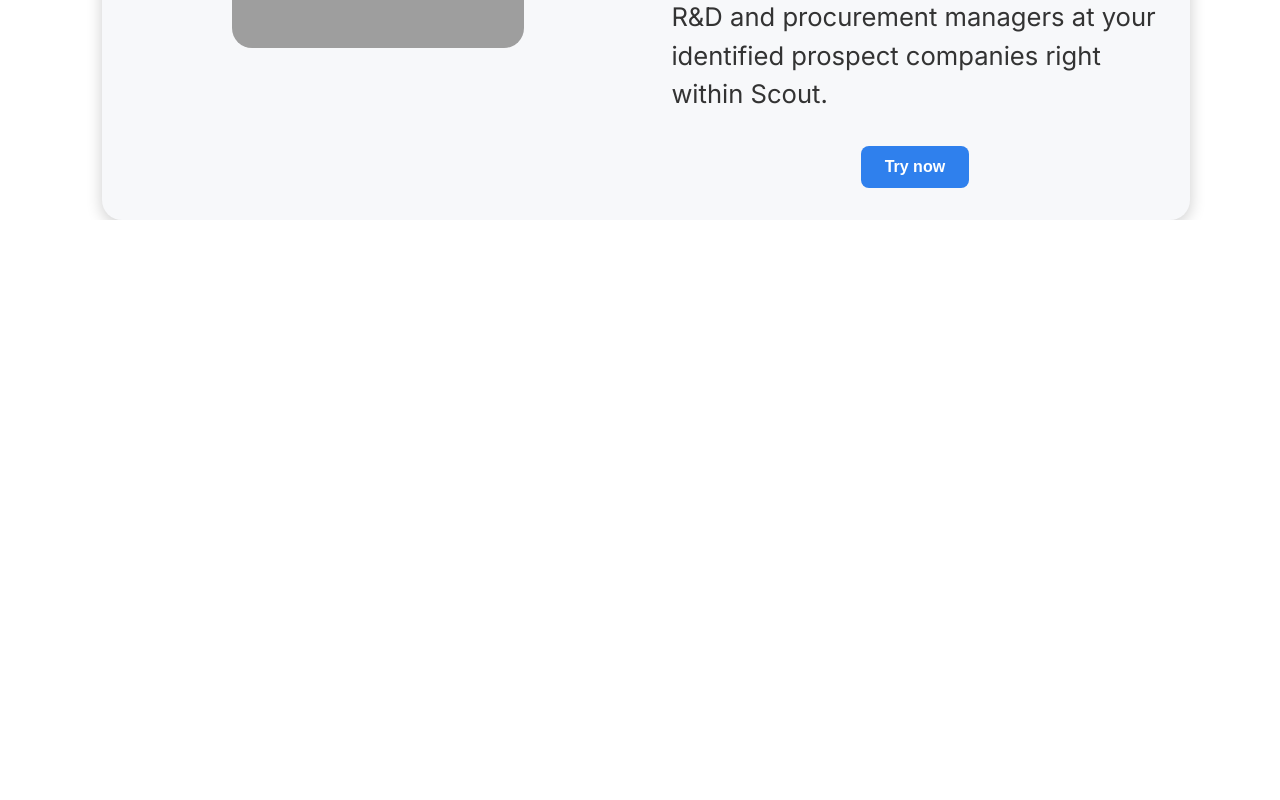
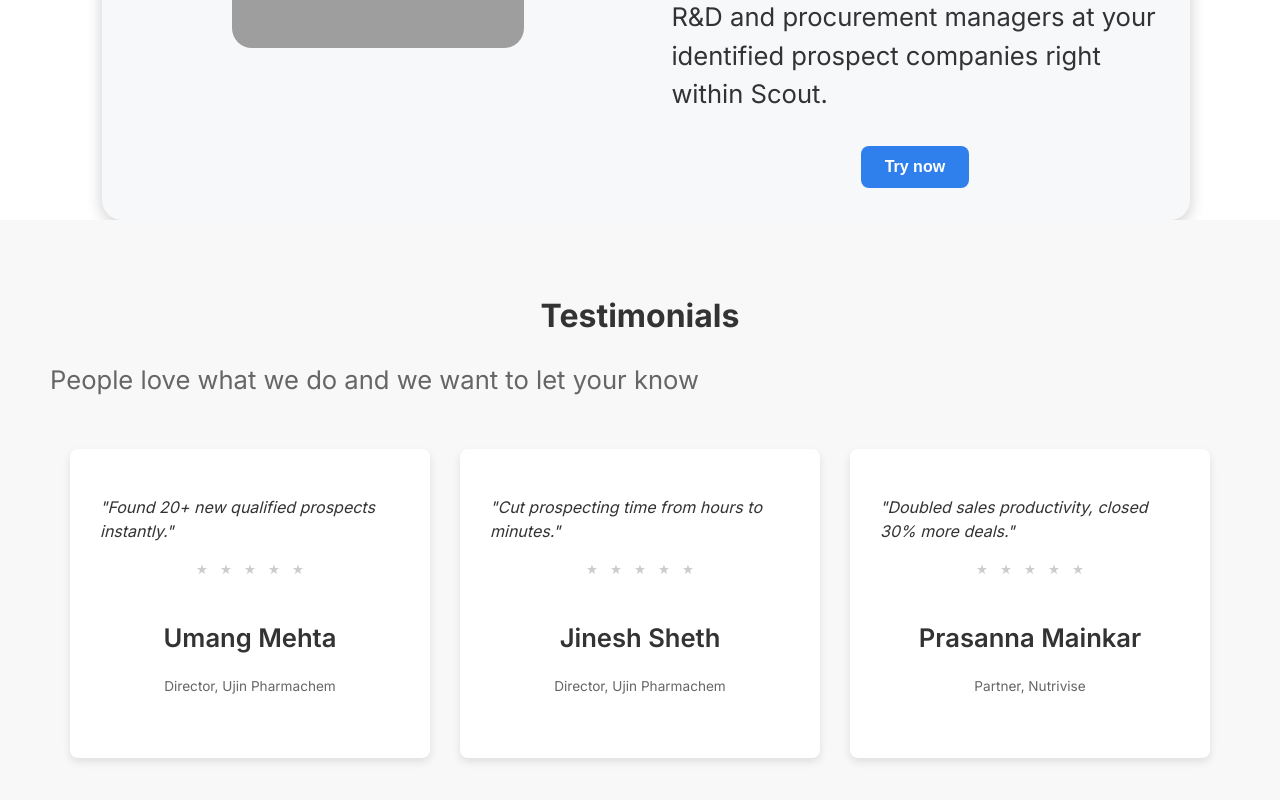
Before and after one commit to pratikk94/jaidip_frontend, a React (Create React App) app: page / in a window 1280 px wide. Shown: the part 3463-4263 px from the top of the page. Before the commit the page ends 3683 px from the top, so only its background shows below. Built offline with nearby package versions, Linux system fonts and the light colour scheme; grey boxes are pictures that could not be loaded.

Commit message:
Testimonials-star-ratings

```diff
--- /dev/null
+++ b/src/components/CustomComponents/StarRating/StarRating.css
@@ -0,0 +1,13 @@
+button {
+    background-color: transparent;
+    border: none;
+    outline: none;
+    cursor: pointer;
+  }
+  .on {
+    color: #3164f4;
+  }
+  .off {
+    color: #ccc;
+
+  }
--- /dev/null
+++ b/src/components/CustomComponents/StarRating/StarRatings.jsx
@@ -0,0 +1,26 @@
+import React from 'react';
+import { useState } from 'react';
+import "./StarRating.css";
+export default function StarRating () {
+  const [rating, setRating] = useState(0);
+  const [hover, setHover] = useState(0);
+  return (
+    <div className="star-rating">
+      {[...Array(5)].map((star, index) => {
+        index += 1;
+        return (
+          <button
+            type="button"
+            key={index}
+            className={index <= (hover || rating) ? "on" : "off"}
+            onClick={() => setRating(index)}
+            onMouseEnter={() => setHover(index)}
+            onMouseLeave={() => setHover(rating)}
+          >
+            <span className="star">&#9733;</span>
+          </button>
+        );
+      })}
+    </div>
+  );
+};
--- a/src/components/Home/Home.jsx
+++ b/src/components/Home/Home.jsx
@@ -4,6 +4,7 @@ import FeatureSection from "./Features/Features";
 import HeroSection from "./HeroSection/HeroSection";
 import IntroSection from "./Intro/IntroSection";
 import Research from "./Research/Research";
+import Testimonials from "./Testimonials/Testimonials";
 export default function Home(){
     return <div>
         <HeroSection/>
@@ -12,5 +13,6 @@ export default function Home(){
         <Research/>
         <Discover/>
         <Connect/>
+        <Testimonials/>
     </div>
 }
--- /dev/null
+++ b/src/components/Home/Testimonials/Testimonials.css
@@ -0,0 +1,72 @@
+/* Testimonials.css */
+@import url('https://fonts.googleapis.com/css2?family=Inter:wght@400;600;700&display=swap');
+
+.testimonials-container {
+  font-family: 'Inter', sans-serif;
+  background-color: #f8f8f8; /* Assuming a light grey background */
+  padding: 50px;
+  text-align: center;
+}
+
+h2 {
+  color: #333;
+  font-size: 2rem;
+  margin-bottom: 10px;
+}
+
+.subtitle {
+  color: #666;
+  margin-bottom: 50px;
+}
+
+.cards-container {
+  display: flex;
+  justify-content: center;
+  gap: 30px;
+}
+
+.card {
+  background: #ffffff;
+  border-radius: 8px;
+  box-shadow: 0 4px 8px rgba(0, 0, 0, 0.1);
+  padding: 30px;
+  width: 300px; /* Adjust the width as necessary */
+  display: flex;
+  flex-direction: column;
+  align-items: center;
+}
+
+.testimonial-text {
+  font-size: 1rem;
+  color: #333;
+  margin-bottom: 15px;
+  font-style: italic;
+}
+
+.rating {
+  /* Placeholder for the rating stars */
+  margin-bottom: 15px;
+}
+
+.author {
+  font-weight: 600;
+  color: #333;
+  margin-bottom: 5px;
+}
+
+.role {
+  font-size: 0.85rem;
+  color: #666;
+}
+
+/* You might need to add media queries for responsiveness */
+@media (max-width: 1024px) {
+  .cards-container {
+    flex-direction: column;
+    gap: 20px;
+  }
+
+  .card {
+    width: auto;
+  }
+}
--- /dev/null
+++ b/src/components/Home/Testimonials/Testimonials.jsx
@@ -0,0 +1,43 @@
+// Testimonials.js
+import React from 'react';
+import './Testimonials.css'; // This will import the CSS file for styling
+import StarRatings from '../../CustomComponents/StarRating/StarRatings';
+
+const Testimonials = () => {
+  return (
+    <div className="testimonials-container">
+      <h2>Testimonials</h2>
+      <p className="subtitle">People love what we do and we want to let your know</p>
+      <div className="cards-container">
+        <div className="card">
+          <p className="testimonial-text">"Found 20+ new qualified prospects instantly."</p>
+          <div className="rating">
+           <StarRatings />
+          </div>
+          <p className="author">Umang Mehta</p>
+          <p className="role">Director, Ujin Pharmachem</p>
+        </div>
+
+        <div className="card">
+          <p className="testimonial-text">"Cut prospecting time from hours to minutes."</p>
+          <div className="rating">
+            <StarRatings />
+          </div>
+          <p className="author">Jinesh Sheth</p>
+          <p className="role">Director, Ujin Pharmachem</p>
+        </div>
+
+        <div className="card">
+          <p className="testimonial-text">"Doubled sales productivity, closed 30% more deals."</p>
+          <div className="rating">
+            <StarRatings />
+          </div>
+          <p className="author">Prasanna Mainkar</p>
+          <p className="role">Partner, Nutrivise</p>
+        </div>
+      </div>
+    </div>
+  );
+};
+
+export default Testimonials;
```
